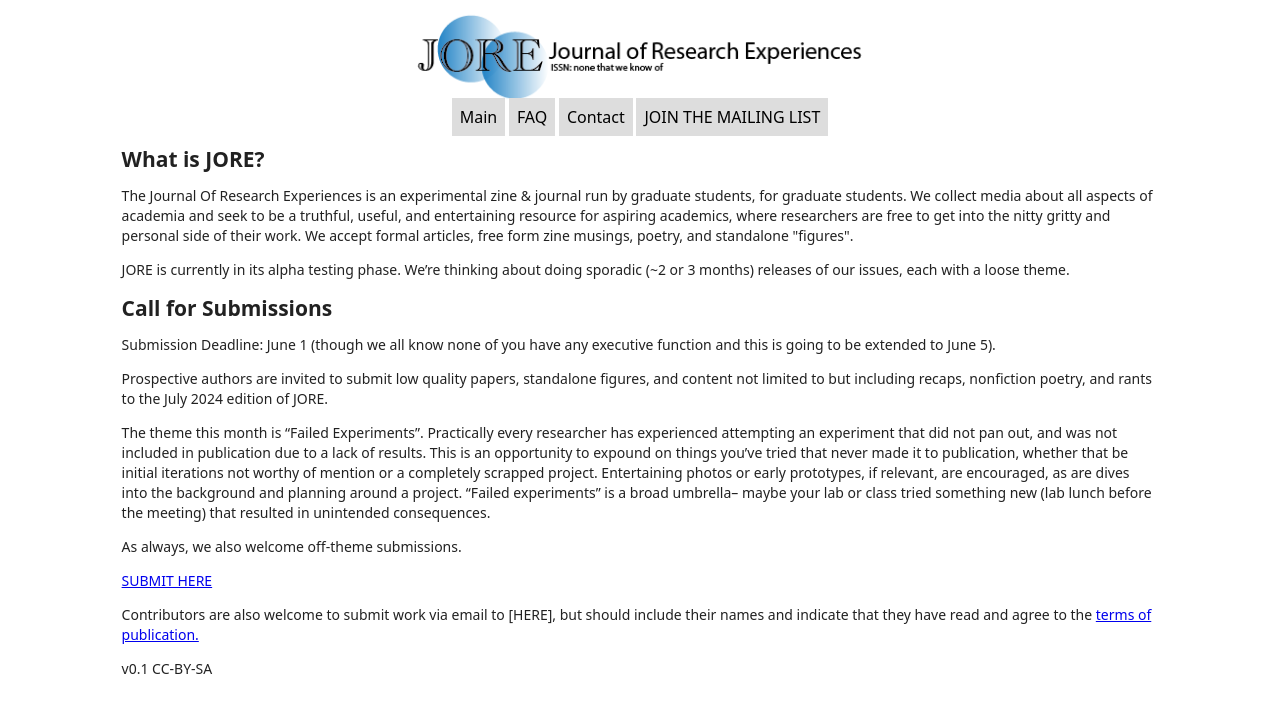
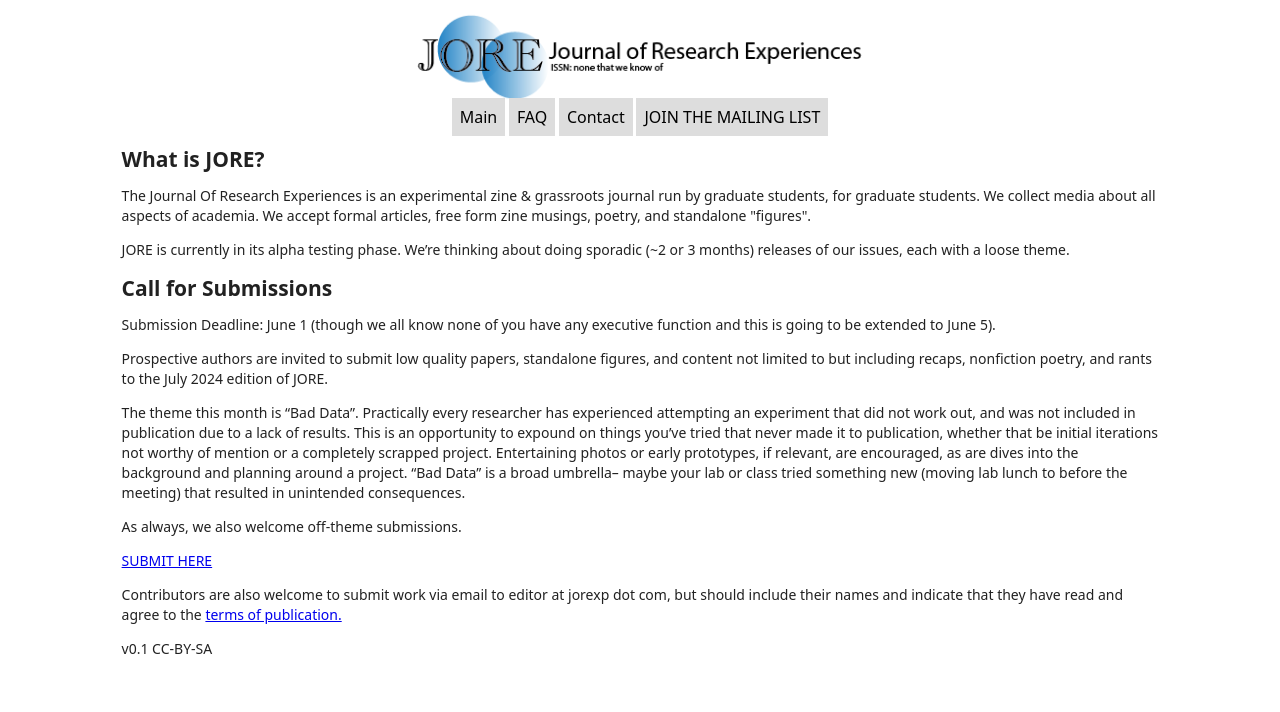
Before and after one commit to centimeter/Jore-Website, a plain HTML site: page index.html in a window 1280 px wide. Drawn offline with nearby package versions, Linux system fonts and the light colour scheme.

Commit message:
typo edits and fixes

```diff
--- a/index.html
+++ b/index.html
@@ -13,11 +13,9 @@
         What is JORE?
       </h2>
       <p>
-        The Journal Of Research Experiences is an experimental zine & journal
+        The Journal Of Research Experiences is an experimental zine & grassroots journal
         run by graduate students, for graduate students. We collect media about
-        all aspects of academia and  seek to be a truthful, useful, and
-        entertaining resource for aspiring academics, where researchers are
-        free to get into the nitty gritty and personal side of their work.
+        all aspects of academia.
         We accept formal articles, free form zine musings, poetry, and
         standalone "figures".
       </p>
@@ -36,15 +34,15 @@
         and rants to the July 2024 edition of JORE.
       </p>
       <p>
-        The theme this month is “Failed Experiments”. Practically every researcher
-        has experienced attempting an experiment that did not pan out, and was not
+        The theme this month is “Bad Data”. Practically every researcher
+        has experienced attempting an experiment that did not work out, and was not
         included in publication due to a lack of results. This is an opportunity to
         expound on things you’ve tried that never made it to publication, whether
         that be initial iterations not worthy of mention or a completely scrapped
         project. Entertaining photos or early prototypes, if relevant, are encouraged,
-        as are dives into the background and planning around a project. “Failed
-        experiments” is a broad umbrella– maybe your lab or class tried something
-        new (lab lunch before the meeting) that resulted in unintended consequences.
+        as are dives into the background and planning around a project. “Bad Data”
+        is a broad umbrella– maybe your lab or class tried something
+        new (moving lab lunch to before the meeting) that resulted in unintended consequences.
       </p>
       <p>
         As always, we also welcome off-theme submissions.
@@ -53,7 +51,7 @@
 
       </p>
       <a href = "https://docs.google.com/forms/d/e/1FAIpQLSdeJM00bROUuzXibNrDp3KzSNgQikWj_qZsFqOwBv3jVzHQIg/viewform?usp=sf_link" >SUBMIT HERE</a>
-      <p> Contributors are also welcome to submit work via email to [HERE], but should include their names and indicate that they have read and agree to the <a href="fineprint.html">terms of publication.</a></p>
+      <p> Contributors are also welcome to submit work via email to editor at jorexp dot com, but should include their names and indicate that they have read and agree to the <a href="fineprint.html">terms of publication.</a></p>
     <div id="footer"></div>
   </div>
     <script>
```
Also changed, not shown: faq.html (+2 -2 lines), fineprint.html (+2 -2 lines), pastissues.html (+1 -0 lines).
